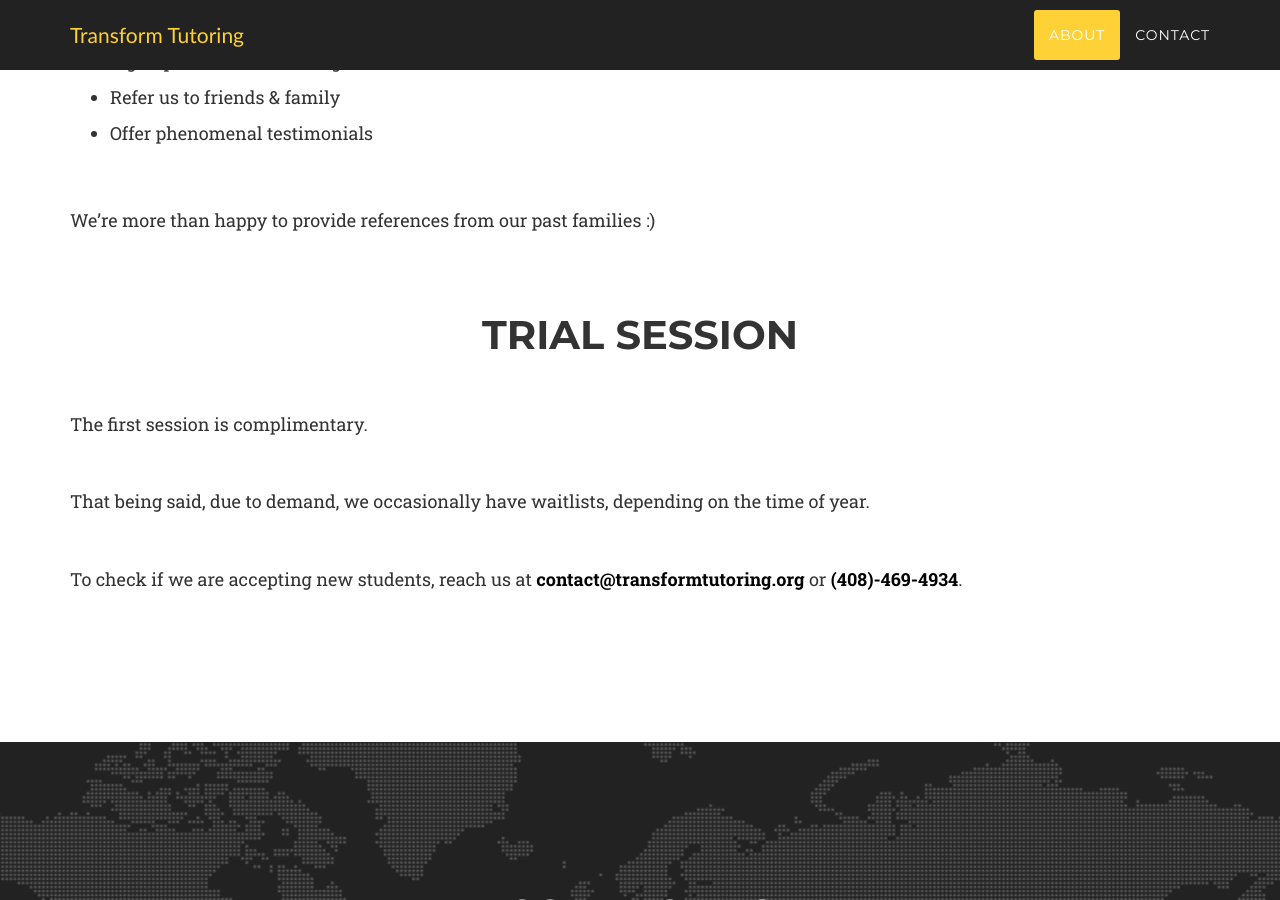
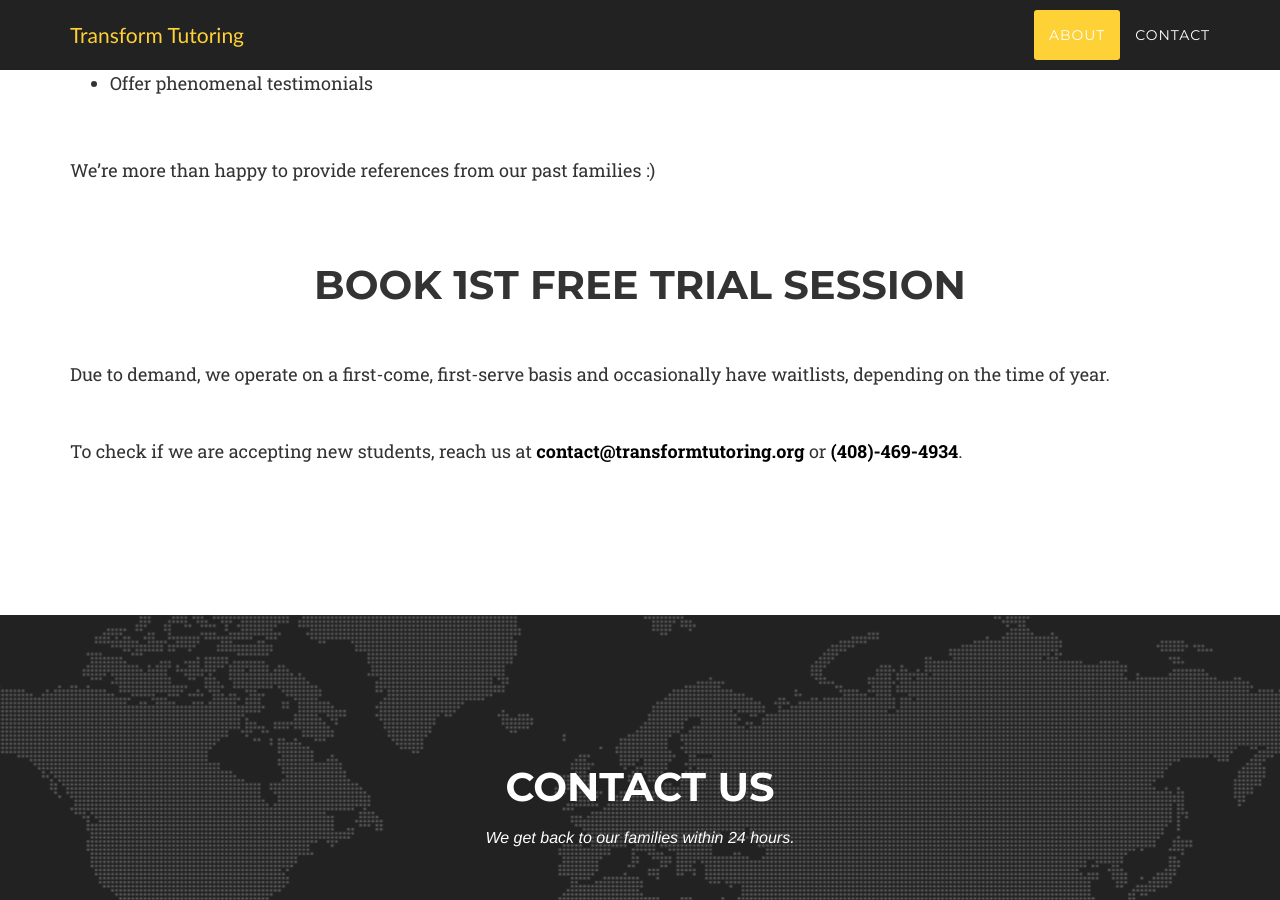
Before and after one commit to transformtutoring/oldsite, a Jekyll site: the page built from index.md, in a window 1280 px wide and 900 px high, scrolled down 2757 px. Built offline with Jekyll 4.4.1, drawn with Linux system fonts in a browser that asks for light colours; nearby versions of some CDN libraries; some web fonts are replaced.

Commit message:
Revert "slight edits"
This reverts commit 3a402653382b0b3b0cfc36e33c065b5f17781dec.

```diff
--- a/_includes/sectionabout.html
+++ b/_includes/sectionabout.html
@@ -36,7 +36,7 @@
                                 <br><br>
 
                     </p>
-                <br><br><h1>What Makes Us Different?</h1><br><br>
+                <h1>What Makes Us Different?</h1><br><br>
                 <br>
                     <div style="text-align:left;font-size:18px;">
 
@@ -100,16 +100,12 @@
                     </div>
 
                 <br><br><br><br>
-                <h2 class="section-heading">Trial Session</h2>
+                <h2 class="section-heading">Book 1st Free Trial Session</h2>
                 <br><br>
                     <div style="text-align:left;font-size:18px;">
-
-                        The first session is complimentary.
-
-                        <br><br>                        <br>
-
-                        That being said, due to demand, we occasionally have waitlists, depending on the time of year.
-
+                            <span style="font-weight:normal">
+                            Due to demand, we operate on a first-come, first-serve basis and occasionally have waitlists, depending on the time of year.
+                        </span>
                         <br>
                         <br>
                         <br>
```
Also changed, not shown: 3 other files.
